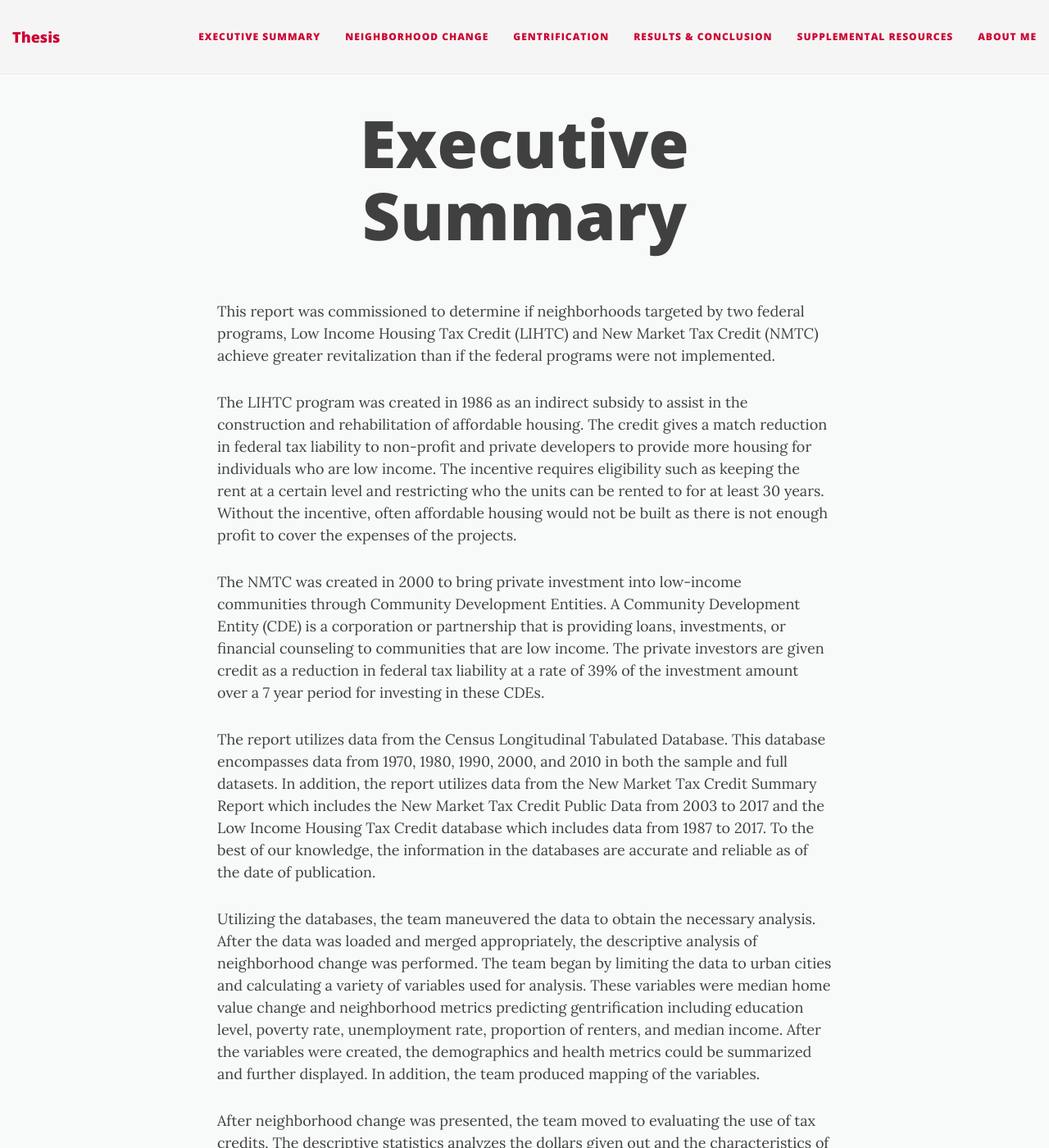
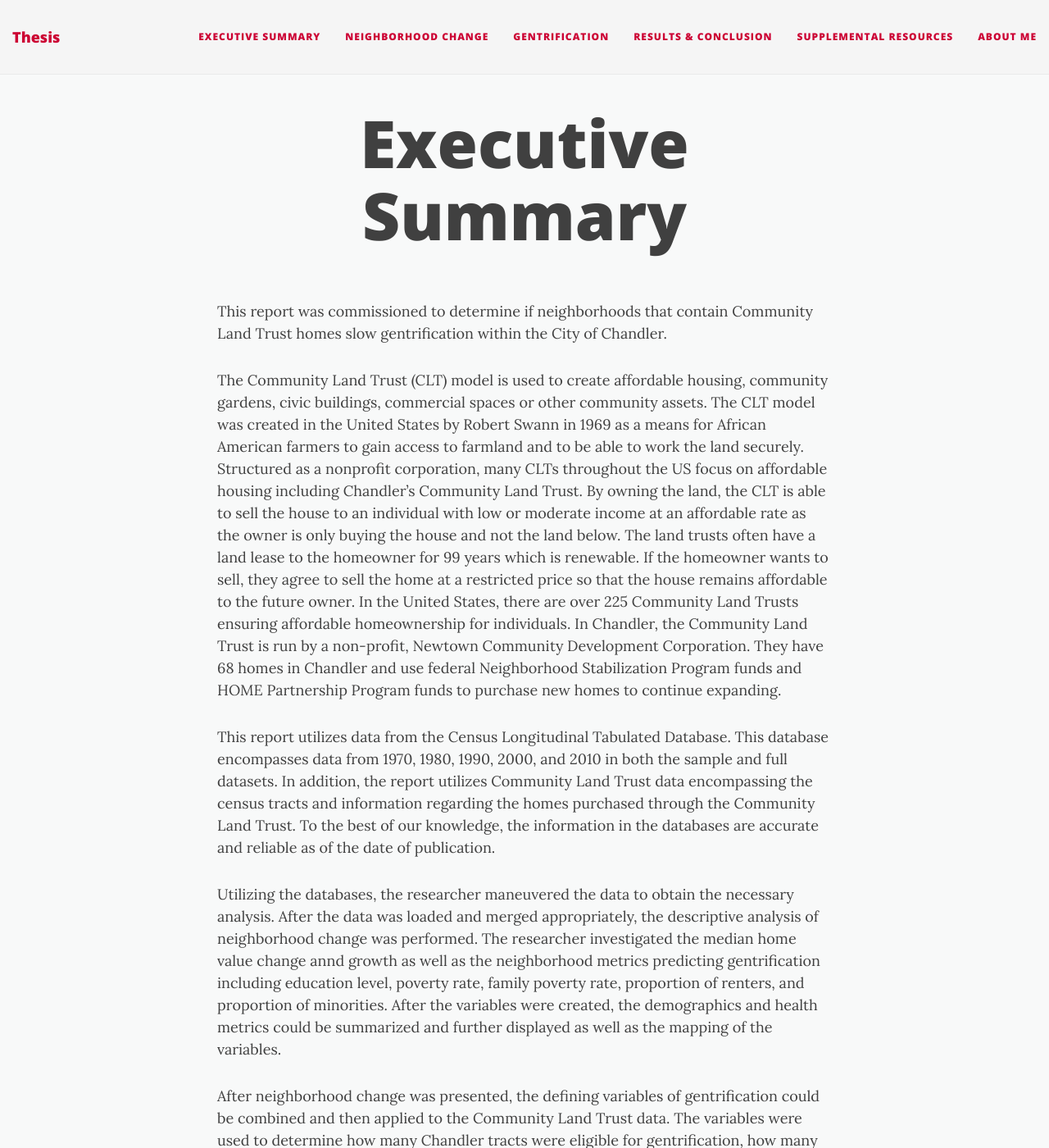
Before and after one commit to katiegentry07/thesis, a Jekyll site: the page built from executivesummary.md, in a window 1280 px wide and 1400 px high. Shown: the whole window at 82% size. Built offline with Jekyll 4.4.1, drawn with Linux system fonts in a browser that asks for light colours; nearby versions of some CDN libraries; some of the changed text lies outside the part shown.

Commit message:
Update executivesummary.md

```diff
--- a/executivesummary.md
+++ b/executivesummary.md
@@ -3,18 +3,16 @@ layout: page
 title: Executive Summary
 ---
 
-This report was commissioned to determine if neighborhoods targeted by two federal programs, Low Income Housing Tax Credit (LIHTC) and New Market Tax Credit (NMTC) achieve greater revitalization than if the federal programs were not implemented.
+This report was commissioned to determine if neighborhoods that contain Community Land Trust homes slow gentrification within the City of Chandler.
 
-The LIHTC program was created in 1986 as an indirect subsidy to assist in the construction and rehabilitation of affordable housing. The credit gives a match reduction in federal tax liability to non-profit and private developers to provide more housing for individuals who are low income. The incentive requires eligibility such as keeping the rent at a certain level and restricting who the units can be rented to for at least 30 years. Without the incentive, often affordable housing would not be built as there is not enough profit to cover the expenses of the projects.
+The Community Land Trust (CLT) model is used to create affordable housing, community gardens, civic buildings, commercial spaces or other community assets. The CLT model was created in the United States by Robert Swann in 1969 as a means for African American farmers to gain access to farmland and to be able to work the land securely. Structured as a nonprofit corporation, many CLTs throughout the US focus on affordable housing including Chandler's Community Land Trust. By owning the land, the CLT is able to sell the house to an individual with low or moderate income at an affordable rate as the owner is only buying the house and not the land below. The land trusts often have a land lease to the homeowner for 99 years which is renewable. If the homeowner wants to sell, they agree to sell the home at a restricted price so that the house remains affordable to the future owner. In the United States, there are over 225 Community Land Trusts ensuring affordable homeownership for individuals. In Chandler, the Community Land Trust is run by a non-profit, Newtown Community Development Corporation. They have 68 homes in Chandler and use federal Neighborhood Stabilization Program funds and HOME Partnership Program funds to purchase new homes to continue expanding.
 
-The NMTC was created in 2000 to bring private investment into low-income communities through Community Development Entities. A Community Development Entity (CDE) is a corporation or partnership that is providing loans, investments, or financial counseling to communities that are low income. The private investors are given credit as a reduction in federal tax liability at a rate of 39% of the investment amount over a 7 year period for investing in these CDEs.
+This report utilizes data from the Census Longitudinal Tabulated Database. This database encompasses data from 1970, 1980, 1990, 2000, and 2010 in both the sample and full datasets. In addition, the report utilizes Community Land Trust data encompassing the census tracts and information regarding the homes purchased through the Community Land Trust. To the best of our knowledge, the information in the databases are accurate and reliable as of the date of publication.
 
-The report utilizes data from the Census Longitudinal Tabulated Database. This database encompasses data from 1970, 1980, 1990, 2000, and 2010 in both the sample and full datasets. In addition, the report utilizes data from the New Market Tax Credit Summary Report which includes the New Market Tax Credit Public Data from 2003 to 2017 and the Low Income Housing Tax Credit database which includes data from 1987 to 2017. To the best of our knowledge, the information in the databases are accurate and reliable as of the date of publication.
+Utilizing the databases, the researcher maneuvered the data to obtain the necessary analysis. After the data was loaded and merged appropriately, the descriptive analysis of neighborhood change was performed. The researcher investigated the median home value change annd growth as well as the neighborhood metrics predicting gentrification including education level, poverty rate, family poverty rate, proportion of renters, and proportion of minorities. After the variables were created, the demographics and health metrics could be summarized and further displayed as well as the mapping of the variables.
 
-Utilizing the databases, the team maneuvered the data to obtain the necessary analysis. After the data was loaded and merged appropriately, the descriptive analysis of neighborhood change was performed. The team began by limiting the data to urban cities and calculating a variety of variables used for analysis. These variables were median home value change and neighborhood metrics predicting gentrification including education level, poverty rate, unemployment rate, proportion of renters, and median income. After the variables were created, the demographics and health metrics could be summarized and further displayed. In addition, the team produced mapping of the variables.
+After neighborhood change was presented, the defining variables of gentrification could be combined and then applied to the Community Land Trust data. The variables were used to determine how many Chandler tracts were eligible for gentrification, how many did not gentrify, how many that contained Community Land Trust homes did not gentrify, and how many that did not contain Community Land Trust homes did not gentrify. The descriptive statistics could be analyzed for each of the scenarios and determine the impact of the Community Land Trust homes.
 
-After neighborhood change was presented, the team moved to evaluating the use of tax credits. The descriptive statistics analyzes the dollars given out and the characteristics of neighborhoods that received them versus those that did not utilizing summary statistics and mapping. Lastly, the team used difference-in-difference modeling to show how tax credits impacted or did not impact the neighborhoods that gentrified.
+Overall, the researcher showed that the Community Land Trust had some impact on gentrification. Although median home value and home growth was slower in tracts that did not gentrify that contained Community Land Trust homes, there showed to be more homeowners than tracts that did not gentrify that did not contain Community Land Trust homes. The variables of poverty, family poverty, education, and minority population stayed relatively the same across non-gentrified tracts. However, the percentage of renters doubled in non-gentrified tracts without Community Land Trust homes. Although further research is needed after future census data is available, the Community Land Trust program does show a slowing of gentrification within Chandler.
 
-Overall, the team showed that tax credits had some impact on gentrification. Initially, median home values were lower in NMTC and LIHTC tracts than non-NMTC and non-LIHTC tracts. However, the median home value growth was higher in NMTC tracts and about the same in LIHTC tracts therefore showing that New Market Tax Credits had a moderate effect on gentrification and Low Income Housing Tax Credits had minimal effect. Using predictive analysis for self-employment, unemployment, and metro median pay, there was minimal effect on gentrification. The definition of gentrification can change based on the viewer and that definition determines the impact of the tax credit program and if they were successful.
-
-The code presented is a basis to determine which census tract variables define gentrification and can be changed or manipulated based on the definition of gentrification. The flexible code allows for a reproducible data process by changing the census tract variables. Using the data wrangling folder and the steps in analysis, variables can be changed and incorporated in a variety of ways therefore determining a different success of the tax credit program.
+The code presented is a basis to determine which census tract variables define gentrification and can be changed or manipulated based on the definition of gentrification. The flexible code allows for a reproducible data process by changing the census tract variables. Using the data wrangling folder and the steps in analysis, variables can be changed and incorporated in a variety of ways therefore determining a different success of the program.
```
